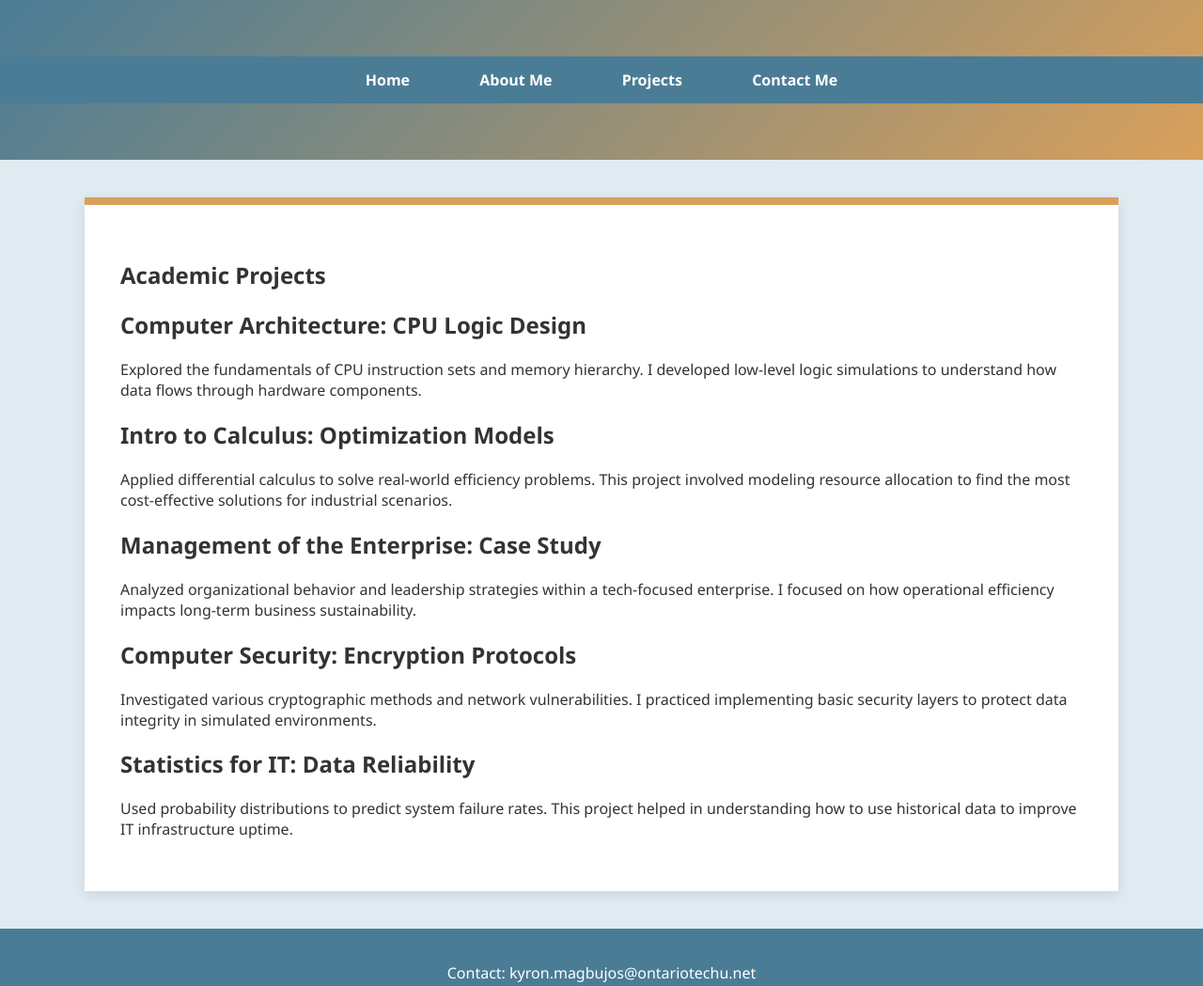
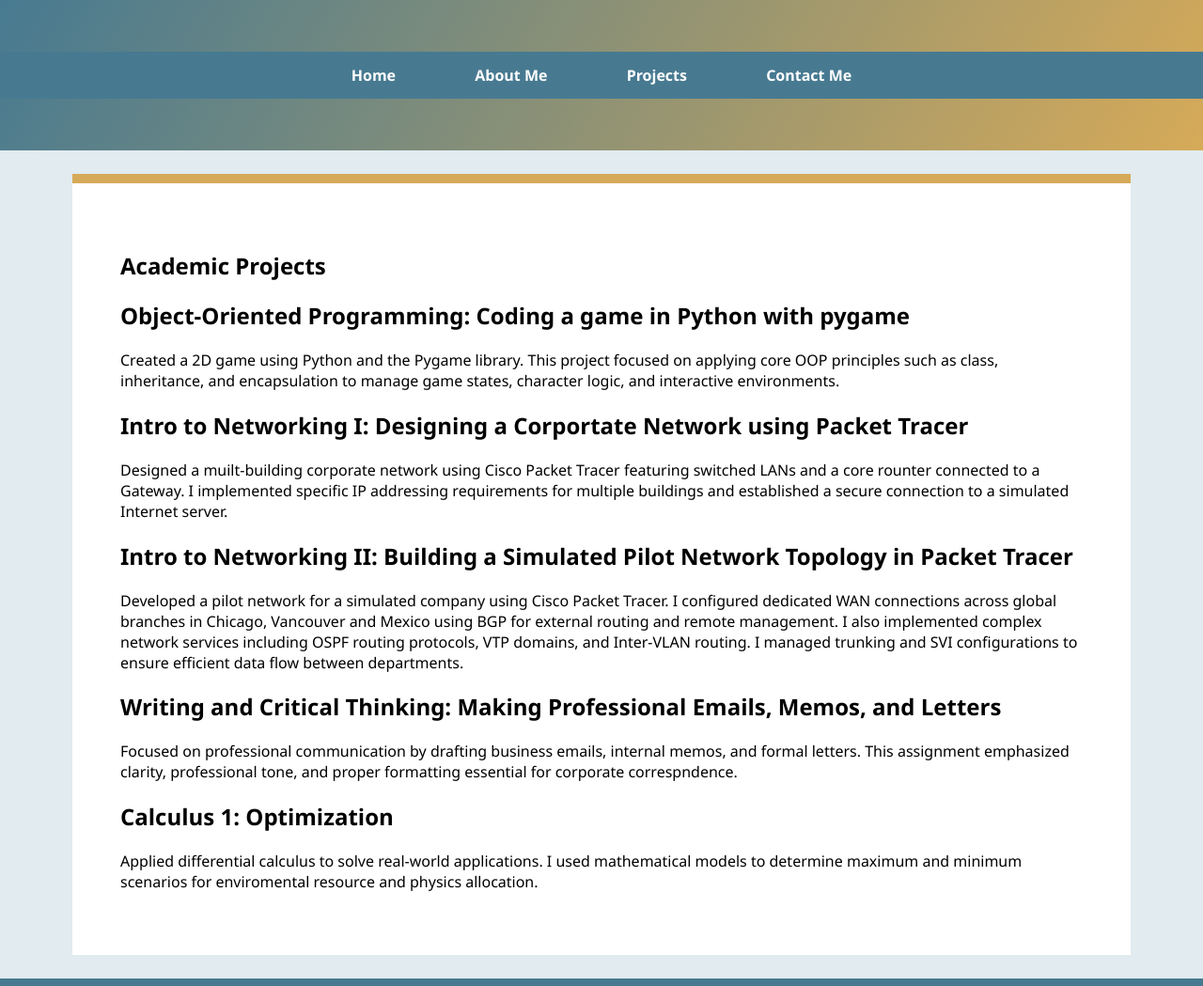
Before and after one commit to kyronmagbujos/INFR3120-Assignment1, a plain HTML site: page projects.html in a window 1280 px wide. Shown: the top 1049 px of the page at 94% size. Drawn offline with Linux system fonts and the light colour scheme.

Commit message:
Final submission: Updated README and citations

```diff
--- a/desktop.css
+++ b/desktop.css
@@ -1,65 +1,81 @@
 /*
-   Internal Documentation (Condition 3):
-   Color Palette: A House of Bees 1 (#D9A05B, #A8D0DB, #E1EBF2, #FFFFFF, #4A7C96)
-   Layout: Fluid Design using percentages and floats (No Flexbox as per Requirement 2a)
+    Internal Documentation (Adobe Color Reference):
+    Color Palette: A House of Bees 1 (#D6AA58, #A9CDD4, #E1EBF0, #FFFFFF, #477A91)
+    Layout: Float-based Fluid Design
 */
 
 body {
-    font-family: 'Segoe UI', Tahoma, Geneva, Verdana, sans-serif;
     margin: 0;
-    background-color: #E1EBF2; /* Off-White from Adobe Palette */
-    color: #333;
+    padding: 0;
+    background-color: #E1EBF0;
+    font-family: 'Segoe UI', Tahoma, sans-serif
 }
 
 header {
-    /* Requirement 2b: Linear Gradient using Slate Blue and Gold */
-    background: linear-gradient(135deg, #4A7C96 0%, #D9A05B 100%);
+    /* 2b: Linear Gradient (Transition between two colors in a straight direction) */
+    background: linear-gradient(120deg, #477A91 0%, #D6AA58 100%);
     color: #FFFFFF;
-    padding: 60px 0;
+    padding: 55px 0;
     text-align: center;
 }
 
 nav ul {
+    background-color: #477A91;
     list-style: none;
     padding: 0;
-    background-color: #4A7C96;
     margin: 0;
     text-align: center;
 }
 
 nav ul li {
-    display: inline-block; /* Fluid layout without Flexbox */
+    display: inline-block; /* 2a: Check if Flexbox was or wasn't used */
     margin: 0 20px;
 }
 
 nav ul li a {
-    color: white;
+    color: #FFFFFF;
     text-decoration: none;
     line-height: 50px;
     font-weight: bold;
-    padding: 10px 15px;
+    padding: 0 20px;
 }
 
 nav ul li a:hover {
-    background-color: #A8D0DB; /* Light Blue hover */
+    background-color: #A9CDD4;
     color: #333;
 }
 
-/* Requirement 2a: Fluid Design using Percentages */
 main {
-    width: 80%; /* Fluid width for desktop */
-    margin: 40px auto;
+    /* 2a: Fluid Design using Percentages */
+    width: 80%;
+    margin: 25px auto;
     background: #FFFFFF;
-    padding: 3%;
-    border-top: 8px solid #D9A05B; /* Gold accent */
-    box-shadow: 0 4px 15px rgba(0,0,0,0.1);
-    overflow: hidden;
+    padding: 4%;
+    border-top: 10px solid #D6AA58;
+    box-shadow: 0 5px 20 px rgba(0,0,0,0.1);
+    overflow: hidden; /* Clears the floats */
 }
 
 footer {
-    background-color: #4A7C96;
+    background-color: #477A91;
     color: white;
     text-align: center;
     padding: 20px 0;
     clear: both;
 }
+
+button {
+    background-color: #D6AA58;
+    color: #FFFFFF;
+    padding: 12px 25px;
+    border: #333;
+    border-radius: 4px;
+    font-weight: bold;
+    cursor: pointer;
+    margin-top: 20px;
+    transition: backgrouund-color 0.3s;
+}
+
+button:hover {
+    background-color: #477A91
+}
--- a/mobile.css
+++ b/mobile.css
@@ -1,14 +1,14 @@
 header {
-    background: linear-gradient(135deg, #2c3e50, #4ca1af);
+    background: linear-gradient(120deg, #2c3e50, #4ca1af);
     padding: 10px;
 }
 
 main {
     width: 95%; /* Fluid adjustment for small screens */
-    padding: 10px;
+    padding: 15px;
 }
 
 nav ul li {
     display: block; /* Stacks links vertically on mobile */
-    margin-bottom: 10px;
+    margin-bottom: 12px
 }
--- a/projects.html
+++ b/projects.html
@@ -9,8 +9,7 @@
     <link rel="stylesheet" media="screen and (min-width: 1025px)" href="desktop.css">
 </head>
 <body>
-
-    <header>
+  <header>
         <nav>
             <ul>
                 <li><a href="index.html">Home</a></li>
@@ -24,37 +23,28 @@
     <main>
         <article>
             <h1>Academic Projects</h1>
-
-            <!-- Requirement 1c: 4-5 Projects with headings and 2-3 lines of explanation -->
+            <!-- 1c: 4-5 Projects with headings along with 2-3 lines/sentences of explanation -->
             <section>
-                <h2>Computer Architecture: CPU Logic Design</h2>
-                <p>Explored the fundamentals of CPU instruction sets and memory hierarchy. I developed low-level logic simulations to understand how data flows through hardware components.</p>
+                <h2>Object-Oriented Programming: Coding a game in Python with pygame</h2>
+                <p>Created a 2D game using Python and the Pygame library. This project focused on applying core OOP principles such as class, inheritance, and encapsulation to manage game states, character logic, and interactive environments.</p>
             </section>
-
+                <h2>Intro to Networking I: Designing a Corportate Network using Packet Tracer</h2>
+                <p>Designed a muilt-building corporate network using Cisco Packet Tracer featuring switched LANs and a core rounter connected to a Gateway. I implemented specific IP addressing requirements for multiple buildings and established a secure connection to a simulated Internet server.</p>
             <section>
-                <h2>Intro to Calculus: Optimization Models</h2>
-                <p>Applied differential calculus to solve real-world efficiency problems. This project involved modeling resource allocation to find the most cost-effective solutions for industrial scenarios.</p>
+                <h2>Intro to Networking II: Building a Simulated Pilot Network Topology in Packet Tracer</h2>
+                <p>Developed a pilot network for a simulated company using Cisco Packet Tracer. I configured dedicated WAN connections across global branches in Chicago, Vancouver and Mexico using BGP for external routing and remote management. I also implemented complex network services including OSPF routing protocols, VTP domains, and Inter-VLAN routing. I managed trunking and SVI configurations to ensure efficient data flow between departments.</p>
             </section>
-
+                <h2>Writing and Critical Thinking: Making Professional Emails, Memos, and Letters</h2>
+                <p>Focused on professional communication by drafting business emails, internal memos, and formal letters. This assignment emphasized clarity, professional tone, and proper formatting essential for corporate correspndence.</p>
             <section>
-                <h2>Management of the Enterprise: Case Study</h2>
-                <p>Analyzed organizational behavior and leadership strategies within a tech-focused enterprise. I focused on how operational efficiency impacts long-term business sustainability.</p>
-            </section>
-
-            <section>
-                <h2>Computer Security: Encryption Protocols</h2>
-                <p>Investigated various cryptographic methods and network vulnerabilities. I practiced implementing basic security layers to protect data integrity in simulated environments.</p>
-            </section>
-
-            <section>
-                <h2>Statistics for IT: Data Reliability</h2>
-                <p>Used probability distributions to predict system failure rates. This project helped in understanding how to use historical data to improve IT infrastructure uptime.</p>
+                <h2>Calculus 1: Optimization</h2>
+                <p>Applied differential calculus to solve real-world applications. I used mathematical models to determine maximum and minimum scenarios for enviromental resource and physics allocation.</p>
             </section>
         </article>
     </main>
 
     <footer>
-        <p>Contact: kyron.magbujos@ontariotechu.net</p>
+        <p>Contact: kyron.magbujos@ontariotech.net</p>
         <p>&copy; 2026 Kyron Magbujos. All rights reserved.</p>
     </footer>
 
--- a/tablet.css
+++ b/tablet.css
@@ -1,14 +1,14 @@
 header {
-    background: linear-gradient(135deg, #2c3e50, #4ca1af);
+    background: linear-gradient(120deg, #2c3e50, #4ca1af);
     padding: 10px;
 }
 
 main {
     width: 95%; /* Fluid adjustment for small screens */
-    padding: 10px;
+    padding: 15px;
 }
 
 nav ul li {
-    display: block; /* Stacks links vertically on mobile */
-    margin-bottom: 10px;
+    display: block; /* Stacks links vertically on tablet*/
+    margin-bottom: 12px
 }
```
Also changed, not shown: about.html (+9 -11 lines), contact.html (+11 -10 lines), index.html (+6 -12 lines), profile.png (renamed from profile.png.png).
